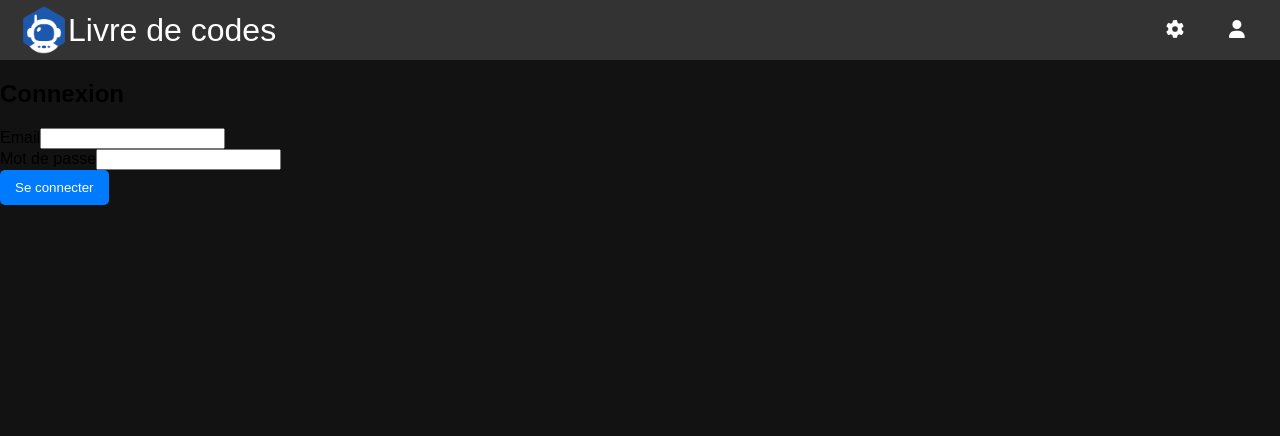
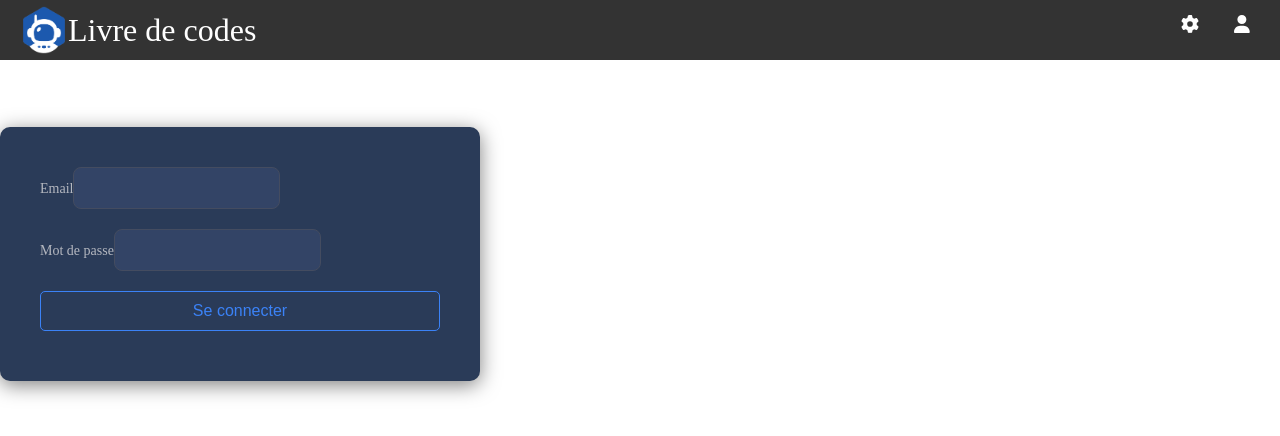
Before and after one commit to PLWilliam/Projet-final-AJC, a React (Create React App) app: page /login in a window 1280 px wide. Shown: the top 436 px of the page. Built offline with nearby package versions, Linux system fonts and the light colour scheme.

Commit message:
Suite du css plus css pour la page login

```diff
--- a/package.json
+++ b/package.json
@@ -12,6 +12,7 @@
     "@testing-library/react": "^13.4.0",
     "@testing-library/user-event": "^13.5.0",
     "bcryptjs": "^2.4.3",
+    "crypto-browserify": "^3.12.0",
     "firebase": "^10.13.1",
     "i": "^0.3.7",
     "npm": "^10.8.3",
--- /dev/null
+++ b/src/components/login/Login.css
@@ -0,0 +1,80 @@
+/* Conteneur principal */
+.login-container {
+    background-color: #1f2a48; /* Fond sombre */
+    height: 100vh;
+    display: flex;
+    justify-content: center;
+    align-items: center;
+    margin: 0;
+    font-family: Arial, sans-serif;
+  }
+
+  /* Formulaire de connexion */
+  form {
+    background-color: #2a3b58;
+    padding: 40px;
+    border-radius: 10px;
+    box-shadow: 0px 4px 20px rgba(0, 0, 0, 0.5);
+    width: 400px;
+    display: flex;
+    flex-direction: column;
+  }
+
+  h2 {
+    color: white;
+    text-align: center;
+    margin-bottom: 20px;
+    text-decoration: underline;
+  }
+
+  label {
+    color: #b5b8c0;
+    margin-bottom: 5px;
+    font-size: 14px;
+  }
+
+  input {
+    background-color: #334466;
+    border: 1px solid #444c60;
+    border-radius: 8px;
+    color: white;
+    padding: 12px;
+    font-size: 14px;
+    margin-bottom: 20px;
+  }
+
+  input::placeholder {
+    color: #b5b8c0;
+  }
+
+  button {
+    background-color: #2563eb;
+    color: white;
+    border: none;
+    padding: 10px;
+    border-radius: 5px;
+    cursor: pointer;
+    font-size: 16px;
+    margin-bottom: 10px;
+  }
+
+  button:hover {
+    background-color: #3b82f6;
+  }
+
+  button:nth-child(3) {
+    background-color: transparent;
+    color: #3b82f6;
+    border: 1px solid #3b82f6;
+  }
+
+  button:nth-child(3):hover {
+    background-color: #3b82f6;
+    color: white;
+  }
+
+  .error-message {
+    color: #f87171;
+    margin-top: 10px;
+    text-align: center;
+  }
--- a/src/components/login/Login.js
+++ b/src/components/login/Login.js
@@ -2,7 +2,8 @@ import React, { useState, useEffect, useContext } from 'react';
 import { useNavigate } from 'react-router-dom';
 import { getFirestore, collection, query, where, getDocs } from 'firebase/firestore';
 import bcrypt from 'bcryptjs';
-import { CartContext } from '../component.js'
+import { CartContext } from '../component.js';
+import './Login.css';
 
 const Login = () => {
   const [email, setEmail] = useState('');
--- /dev/null
+++ b/src/components/productsPages/Filters.css
@@ -0,0 +1,44 @@
+/* Exemple de styles pour le composant Filters */
+.filters-container {
+    padding: 20px;
+    border: 1px solid #ccc;
+    border-radius: 8px;
+    background-color: #B0B0B0;
+  }
+
+  .filters-container input[type="text"] {
+    padding: 8px;
+    width: 100%;
+    border: 1px solid #ddd;
+    border-radius: 4px;
+    margin-bottom: 10px;
+  }
+
+  .filters-container p {
+    font-weight: bold;
+    margin-top: 15px;
+  }
+
+  .filters-container label {
+    display: block;
+    margin-bottom: 8px;
+    cursor: pointer;
+  }
+
+  .filters-container input[type="radio"],
+  .filters-container input[type="checkbox"] {
+    margin-right: 8px;
+  }
+
+  .filters-container button {
+    background-color: #007bff;
+    color: white;
+    padding: 10px 20px;
+    border: none;
+    border-radius: 4px;
+    cursor: pointer;
+  }
+
+  .filters-container button:hover {
+    background-color: #0056b3;
+  }
--- a/src/components/productsPages/Filters.js
+++ b/src/components/productsPages/Filters.js
@@ -1,4 +1,5 @@
 import React, { useState, useEffect } from 'react';
+import './Filters.css';
 
 const Filters = ({ products, onFilteredProductsChange }) => {
   const [searchQuery, setSearchQuery] = useState('');
@@ -58,7 +59,7 @@ const Filters = ({ products, onFilteredProductsChange }) => {
   };
 
   return (
-    <div>
+    <div className="filters-container">
       <input
         type="text"
         value={searchQuery}
--- a/src/components/productsPages/ProductDetail.css
+++ b/src/components/productsPages/ProductDetail.css
@@ -1,32 +1,14 @@
+
+
 .product-detail {
   margin: 20px auto;
   max-width: 1200px;
   font-family: Arial, sans-serif;
   text-align: center;
+
 }
 
-.product-title {
-  font-size: 28px;
-  font-weight: bold;
-  margin-bottom: 10px;
-  text-align: center;
-}
-
-.product-short-desc {
-  margin: 10px 0;
-  color: gray;
-}
-
-.product-info {
-  display: flex;
-  flex-direction: column;
-  justify-content: center;
-  align-items: center;
-  gap: 20px;
-  margin-top: 20px;
-}
-
-.product-image {
+.product-poster {
   max-width: 600px;
   width: 100%;
   border: 1px solid #ddd;
@@ -76,7 +58,7 @@
   font-weight: bold;
 }
 
-.product-long-desc {
+.product-long_description {
   margin-top: 20px;
   line-height: 1.5;
   color: #555;
--- a/src/components/productsPages/Products.css
+++ b/src/components/productsPages/Products.css
@@ -1,93 +1,38 @@
-body {
-    font-family: Arial, sans-serif;
-    background-color: #121212;
-    margin: 0;
-    padding: 0;
-}
-
-.container {
-    max-width: 1200px;
-    margin: 0 auto;
-    padding: 20px;
-}
-
-input[type="text"] {
-    width: 100%;
-    padding: 10px;
-    font-size: 16px;
-    margin-bottom: 20px;
-    border: 1px solid #ccc;
-    border-radius: 4px;
-    box-shadow: 0px 2px 5px rgba(0, 0, 0, 0.1);
-}
-
-p {
-    text-align: center;
-    color: #888;
-    font-size: 18px;
-}
 
 ul {
-    list-style: none;
+    display: flex;
+    flex-wrap: wrap;
+    justify-content: space-around;
     padding: 0;
-    display: grid;
-    grid-template-columns: repeat(3, 1fr);
-    gap: 20px;
-}
+    list-style-type: none;
+    margin: 0 auto;
+    max-width: 1200px;
+  }
 
-.card {
-    /* background-color: white; */
-    border-radius: 8px;
-    box-shadow: 0 4px 8px rgba(0, 0, 0, 0.1);
+  .card {
+    background-color: #1f2a48;
+    color: white;
+    border-radius: 10px;
+    box-shadow: 0 4px 8px rgba(0, 0, 0, 0.2);
+    flex-basis: 30%;
+    margin: 15px;
     padding: 20px;
     text-align: center;
-    transition: transform 0.2s;
-}
+    display: flex;
+    flex-direction: column;
+    align-items: center;
+  }
 
-.card:hover {
-    transform: translateY(-10px);
-    box-shadow: #121212;
-}
 
-.card img {
-    width: 100%;
-    height: auto;
-    border-radius: 8px;
-}
 
-.card h3 {
-    font-size: 18px;
-    margin: 15px 0;
-    color: #E0E0E0 ;
-}
+  /* Responsivité - Une seule carte par ligne pour petits écrans */
+  @media (max-width: 768px) {
+    ul {
+      justify-content: center;
+    }
 
-.card p {
-    color:  #B0B0B0;
-    font-size: 14px;
-}
-
-.stars {
-    font-size: 18px;
-    color: gold;
-    margin-bottom: 10px;
-}
-
-.price {
-    font-size: 20px;
-    margin: 15px 0;
-    color: #333;
-}
-
-button {
-    background-color: #007bff;
-    color: white;
-    border: none;
-    padding: 10px 15px;
-    border-radius: 5px;
-    cursor: pointer;
-    transition: background-color 0.3s;
-}
-
-button:hover {
-    background-color: #0056b3;
-}
+    .card {
+      flex-basis: 90%;
+      margin: 15px 0;
+    }
+  }
```
Also changed, not shown: 1 other file (tests, documents, lock files or other folders).
